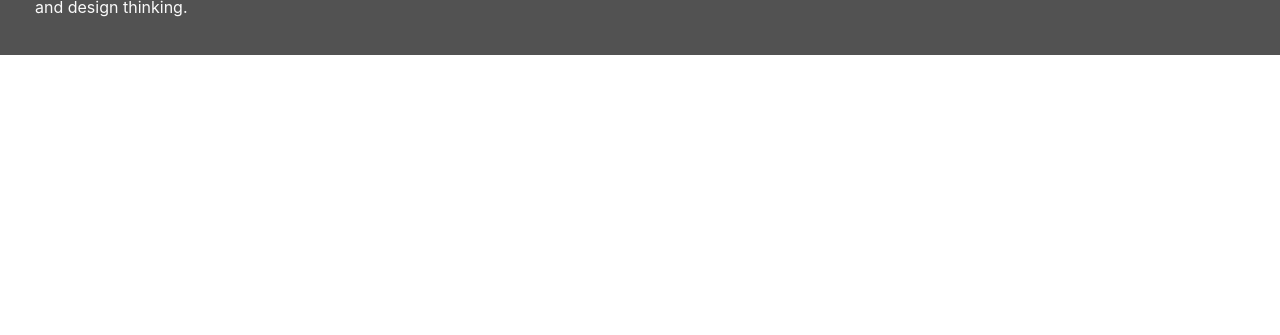
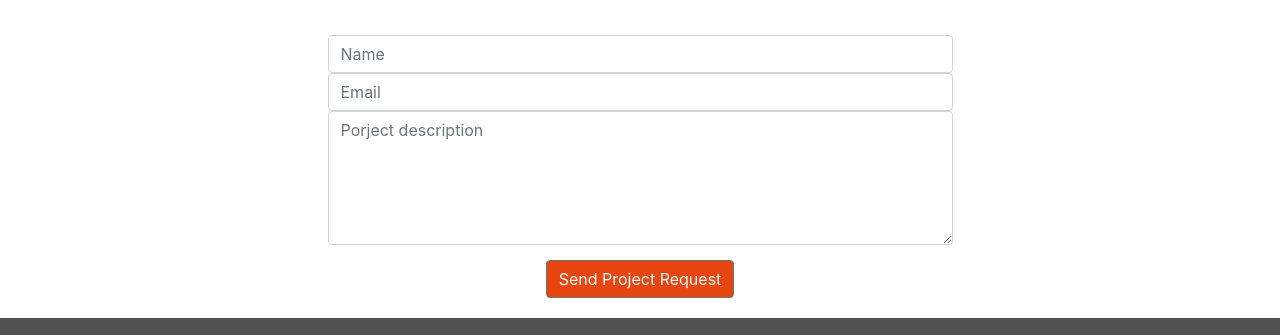
Before and after one commit to FilipWirsen/UCD-resume, a plain HTML site: page contact.html in a window 1280 px wide. Shown: the part 474-809 px from the top of the page. Drawn offline with nearby package versions, Linux system fonts and the light colour scheme.

Commit message:
Add form to contact page

```diff
--- a/assets/css/style.css
+++ b/assets/css/style.css
@@ -17,6 +17,11 @@
 .bg-color-work-history {
     background-color: #9b59b6;
 }
+
+.bg-color-contact {
+    background-color: #ffffff;
+}
+
 .ui-menu-color-home {
     background-color: #e67e22;
 }
@@ -341,3 +346,37 @@ footer {
 .history-items {
     margin-bottom: 30px;
 }
+
+/*------Contact Form------*/
+
+.contact-heading {
+    font-family: "Exo", sans-serif;
+    font-weight: 300;
+    margin-top: 25px;
+    margin-bottom: 20px;
+}
+
+.center-form {
+    padding-top: 10px;
+    margin: 0 auto;
+    max-width: 70%;
+}
+
+button[type="submit"] {
+    margin-top: 15px;
+    margin-bottom: 20px;
+    color: #fafafa;
+    background-color: #e84610;
+}
+
+
+/*------Media Queries------*/
+
+@media(min-width: 992px) {
+    .center-form {
+        padding-top: 30px;
+        min-height: 240px;
+        margin: 0 auto;
+        max-width: 50%;
+    }
+}
--- a/contact.html
+++ b/contact.html
@@ -46,7 +46,25 @@
     </header>
 
 <!-- Section-->
-    <section>
+    <section class="container-fluid">
+        <div class="row bg-color-contact">
+            <div class="col">
+                <h3 class="contact-heading uppercase text-center">Got a project in mind?</h3>
+                <h5 class="uppercase text-center">Let's work together!</h5>
+                <div class="center-form">
+                    <form action="">
+                        <input type="text" name="name" id="fullname" class="form-control" placeholder="Name" required>
+                        <input type="email" name="email" id="emailadress" class="form-control" placeholder="Email" required>
+                        <textarea rows="5" name="projectsummary" id="projectsummary" class="form-control" placeholder="Porject description" required></textarea>
+                        <div class="form-row text-center">
+                            <div class="col">
+                                <button type="submit" class="btn btn-secondary">Send Project Request</button>
+                            </div>
+                        </div>
+                    </form>
+                </div>
+            </div>
+        </div>
 
     </section>
 
```
Also changed, not shown: index.html (+2 -2 lines), resume.html (+4 -4 lines).
